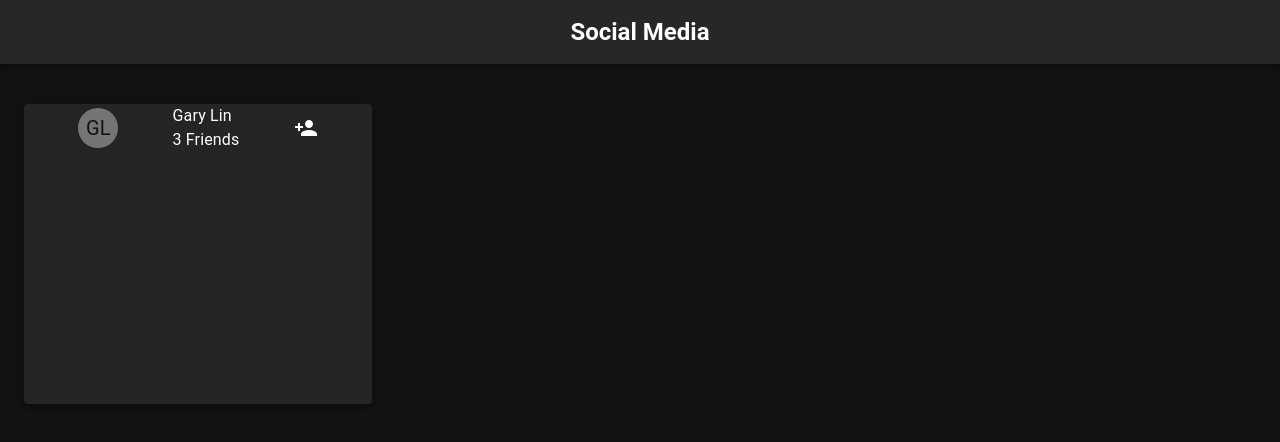
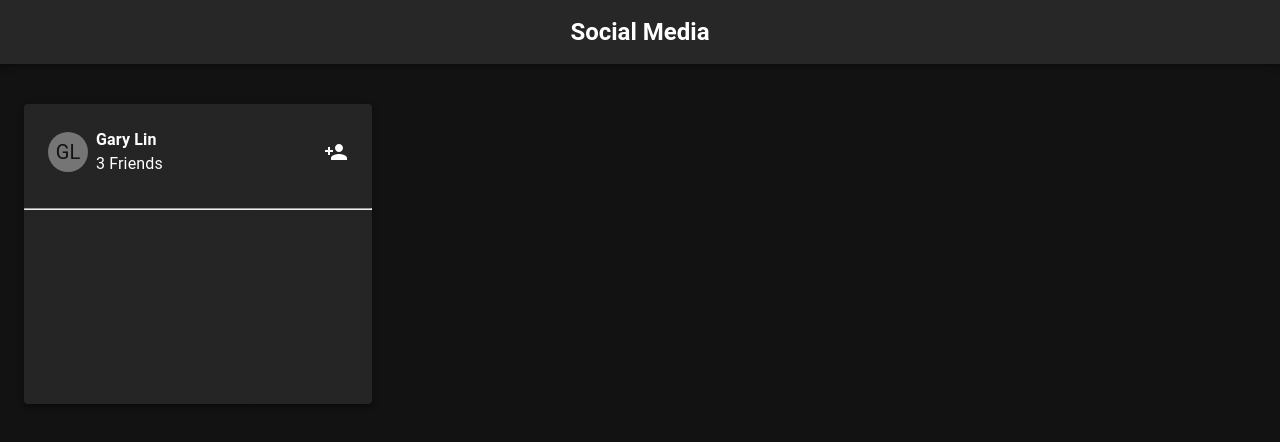
Before and after one commit to glin18/social-media, a React (Create React App) app in the folder client/: page / in a window 1280 px wide. Shown: the top 442 px of the page. Built offline with nearby package versions, Linux system fonts and the light colour scheme.

Commit message:
Add styling to header of left card

```diff
--- a/client/src/pages/MainFeed.js
+++ b/client/src/pages/MainFeed.js
@@ -12,16 +12,20 @@ const MainFeed = () => {
               sx={{
                 display: "flex",
                 alignItems: "center",
-                justifyContent: "space-evenly",
+                justifyContent: "space-between",
+                padding: 3,
               }}
             >
-              <Avatar>GL</Avatar>
-              <div>
-                <Typography>Gary Lin</Typography>
-                <Typography>3 Friends</Typography>
-              </div>
+              <Box sx={{ display: "flex", gap: 1, alignItems: "center" }}>
+                <Avatar>GL</Avatar>
+                <Box sx={{ mr: 5 }}>
+                  <Typography sx={{ fontWeight: "bold" }}>Gary Lin</Typography>
+                  <Typography>3 Friends</Typography>
+                </Box>
+              </Box>
               <PersonAddIcon />
             </Box>
+            <hr></hr>
           </Paper>
         </Grid>
         <Grid item xs={5}></Grid>
```
